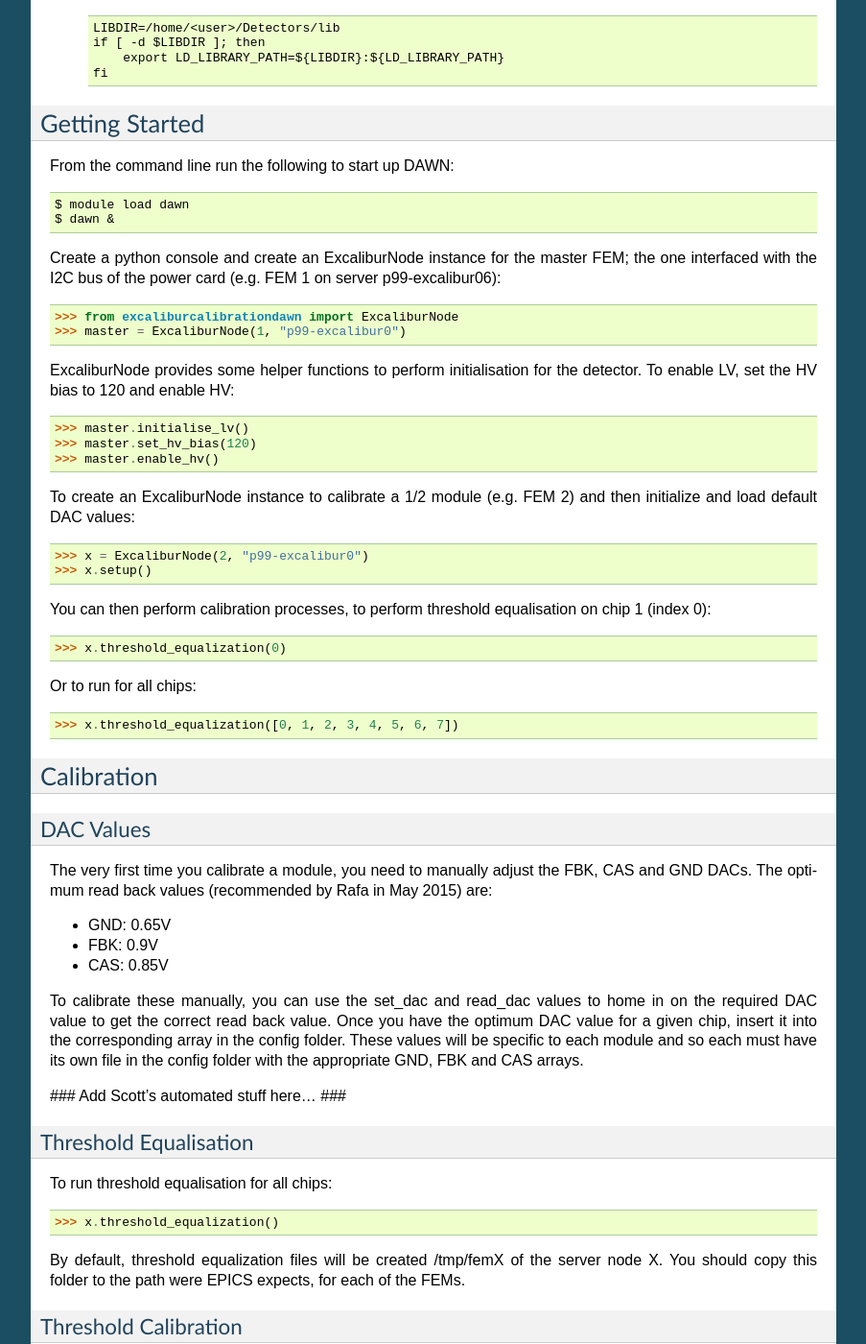
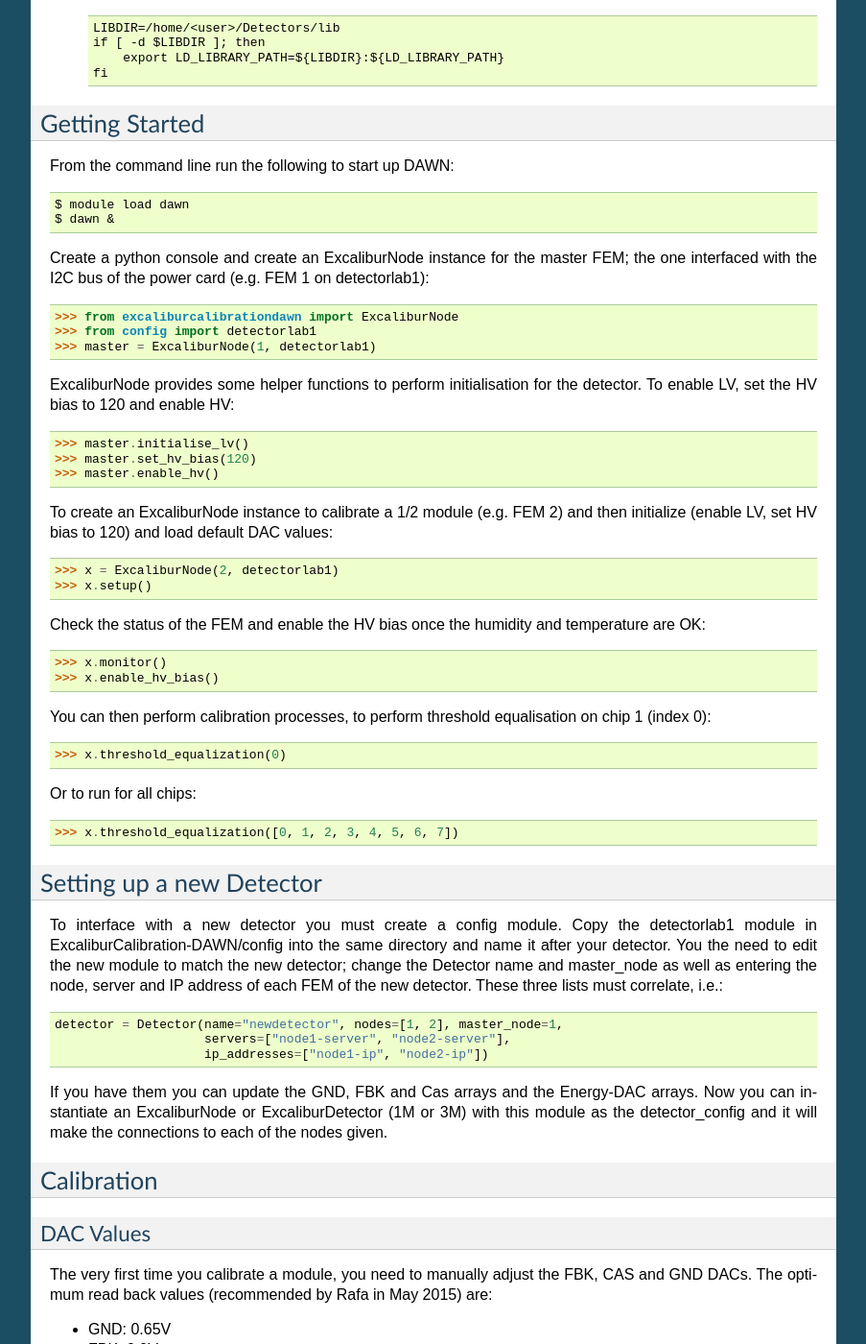
Before and after one commit to DiamondLightSource/ExcaliburCalibration-DAWN, a Sphinx documentation site: the page built from docs/userguide.rst, in a window 1280 px wide and 1400 px high, scrolled down 859 px. Shown: the whole window at 96% size, without its empty margins (198-1101 px from the left). Built offline with Sphinx 7.4.7, drawn with Linux system fonts in a browser that asks for light colours; some of the changed text lies outside the part shown.

Commit message:
Update docs, add developer section

```diff
--- /dev/null
+++ b/docs/developer.rst
@@ -0,0 +1,66 @@
+Developer Guide
+===============
+
+This is an overview of the structure of the module and how the classes work together.
+
+Class Hierarchy
+---------------
+
+The class that does the bulk of the operations is ExcaliburNode. This is designed to represent a single node, FEM or half-module. It performs the logic behind the commands requested on the python terminal.
+
+ExcaliburNode has two helper classes; ExcaliburTestAppInterface to construct and send commands to the CLI tool controlling each FEM, and ExcaliburDAWN as an interface to scisoftpy utilities and plotting in DAWN. These three classes, as well as the util module with a few general helper functions, can be used to control, test and calibrate a single node.
+
+To control entire 1M or 3M detectors there are the Excalibur1M and Excalibur3M classes. These both inherit from the ExcaliburDetector class, which is where all their functionality is. These classes simply allow you to perform single operations on multiple nodes. It can calibrate each node of a detector in turn, or it can capture an image on each node and combine them into a full detector image, for example.
+
+Detector Configuration Modules
+------------------------------
+
+A detector is defined by its module in the config folder. Within this is a detector specification and DAC values. The detector specification is the name, constituent nodes, master node, servers and IP addresses making up the detector. The module is then passed to the ExcaliburDetector (and ExcaliburNode) init to allow it to make connections to each node and grab the correct calibration data. With this, you can create an ExcaliburDetector instance, call setup() and each node will have its DACs and discriminator bits loaded. For first time setup you can create an ExcaliburDetector instance and call setup_new_detector to create a new folder for the detector on disk and set up the structure ready for calibration.
+
+Excalibur Test Application
+--------------------------
+
+The excaliburTestApp CLI tool used in this module is a C program (using various C and C++ libraries) written by Tim Nicholls of STFC Application and Engineering Group. The source code can be found at /dls/detectors/support/silicon_pixels/excaliburRX/excalibur3rx/client.
+
+Contributing
+------------
+
+This python package is hosted on GitHub at `ExcaliburCalibration-DAWN <https://github.com/dls-controls/ExcaliburCalibration-DAWN>`_ under continuous integration controls (`Travis <https://en.wikipedia.org/wiki/Travis_CI>`_, `Coverage <https://coverage.readthedocs.io/en/coverage-4.2/>`_ and `Landscape <https://docs.landscape.io/faq.html>`_).
+
+Changes should be made on a branch, tested, and then merged into master via a pull request. New code should have tests to ensure it does as expected and to make it clear when you or someone else breaks what has been added.
+
+`PEP8 <http://docs.python-guide.org/en/latest/writing/style/>`_ standards should be followed unless it is detrimental to the quality of the code in some other way. For example variables should be lowercase_with_underscores, however "discL" and "discH" are used as variables frequently, because that is the definition in the excaliburTestApp. Make the code as nice to read and easy to understand as possible.
+
+Documentation
+~~~~~~~~~~~~~
+
+The docs are hosted on GitHub using GitHubPages. To update them simply add to the .rst files in the docs folder, or create new ones and add them to the index.rst. Before running make, you should set up a folder level with ExcaliburCalibration-DAWN called ECD-docs and within it create a html folder. So it will look like this::
+
+    ├── ECD-docs
+    │   ├── doctrees
+    │   │   └── arch
+    │   └── html
+    │       ├── arch
+    │       ├── _images
+    │       ├── _modules
+    │       ├── _sources
+    │       └── _static
+    └── ExcaliburCalibration-DAWN
+        ├── config
+        ├── docs
+        │   └── arch
+        ├── excaliburcalibrationdawn
+        └── tests
+
+In html folder we will set up a git repo and point it to the gh-pages branch of the repo.::
+
+    $ git init
+    $ git remote add origin git@github.com:dls-controls/ExcaliburCalibration-DAWN.git
+    $ git fetch --all
+    $ git checkout gh-pages
+
+Then run 'make html' in the docs folder. This will write to the new git repo and overwrite the old built docs with the new ones. You can then cd to html folder and run the following git commands to push the built docs to the repo::
+
+    $ git add .
+    $ git commit -m "Rebuilt docs"
+    $ git push origin gh-pages
--- a/docs/quickstart.rst
+++ b/docs/quickstart.rst
@@ -3,10 +3,11 @@
    $ module load dawn
    $ dawn &
 
-Create a python console and create an ExcaliburNode instance for the master FEM; the one interfaced with the I2C bus of the power card (e.g. FEM 1 on server p99-excalibur06)::
+Create a python console and create an ExcaliburNode instance for the master FEM; the one interfaced with the I2C bus of the power card (e.g. FEM 1 on detectorlab1)::
 
    >>> from excaliburcalibrationdawn import ExcaliburNode
-   >>> master = ExcaliburNode(1, "p99-excalibur0")
+   >>> from config import detectorlab1
+   >>> master = ExcaliburNode(1, detectorlab1)
 
 ExcaliburNode provides some helper functions to perform initialisation for the
 detector. To enable LV, set the HV bias to 120 and enable HV::
@@ -15,10 +16,15 @@
    >>> master.set_hv_bias(120)
    >>> master.enable_hv()
 
-To create an ExcaliburNode instance to calibrate a 1/2 module (e.g. FEM 2) and then initialize and load default DAC values::
+To create an ExcaliburNode instance to calibrate a 1/2 module (e.g. FEM 2) and then initialize (enable LV, set HV bias to 120) and load default DAC values::
 
-   >>> x = ExcaliburNode(2, "p99-excalibur0")
+   >>> x = ExcaliburNode(2, detectorlab1)
    >>> x.setup()
+
+Check the status of the FEM and enable the HV bias once the humidity and temperature are OK::
+
+    >>> x.monitor()
+    >>> x.enable_hv_bias()
 
 You can then perform calibration processes, to perform threshold equalisation on chip 1 (index 0)::
 
--- a/docs/userguide.rst
+++ b/docs/userguide.rst
@@ -44,6 +44,18 @@
 ---------------
 
 .. include:: quickstart.rst
+
+Setting up a new Detector
+-------------------------
+
+To interface with a new detector you must create a config module. Copy the detectorlab1 module in ExcaliburCalibration-DAWN/config into the same directory and name it after your detector. You the need to edit the new module to match the new detector; change the Detector name and master_node as well as entering the node, server and IP address of each FEM of the new detector. These three lists must correlate, i.e.::
+
+
+    detector = Detector(name="newdetector", nodes=[1, 2], master_node=1,
+                        servers=["node1-server", "node2-server"],
+                        ip_addresses=["node1-ip", "node2-ip"])
+
+If you have them you can update the GND, FBK and Cas arrays and the Energy-DAC arrays. Now you can instantiate an ExcaliburNode or ExcaliburDetector (1M or 3M) with this module as the detector_config and it will make the connections to each of the nodes given.
 
 Calibration
 -----------
@@ -130,8 +142,9 @@
 The Excalibur1M class allows some operations to be performed on two FEMs with a single command. To create an Excalibur1M instance::
 
     >>> from excaliburcalibrationdawn import Excalibur1M
-    >>> x = Excalibur1M(detector_name="p99-excalibur-0", nodes=[5, 6], master=6)
+    >>> from config import test1M
+    >>> x = Excalibur1M(test1M)
 
-Where detector_name is the root of the server name, without the FEM specifier on the end, i.e. the server for FEM 6 will be p99-excalibur-06, which will be added to the server path on the ExcaliburNode instance for the master node. Nodes is a list of the nodes making up the 1M and master is the node set to control the power supply card. The class will then ssh into each node server, perform the relevant commands and return with any response.
+Where test1M is the config module for a detector with two nodes. The class will then ssh into each node server, perform the relevant commands and return with any response.
 
 You can capture images in the same way as with a single node using the expose() function. The images from both nodes will be loaded, combined and plotted in DAWN to give a full image.
```
Also changed, not shown: docs/index.rst (+9 -1 lines), 1 other file.
